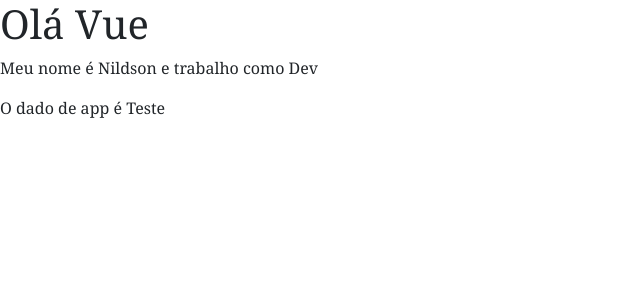
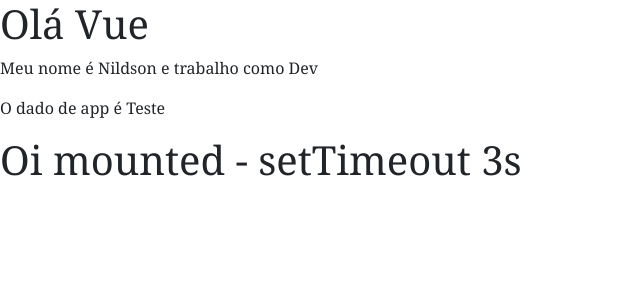
Before and after one commit to nildsondecastro/vue-proj-estudo, a Vue app: page / in a window 1280 px wide. Shown: the top 300 px of the page, without its empty margins (0-640 px from the left). Built offline with nearby package versions, Linux system fonts and the light colour scheme.

Commit message:
2 leia o readme

```diff
--- a/src/App.vue
+++ b/src/App.vue
@@ -1,16 +1,19 @@
 <template>
   <PrimeiroComponente />
   <p>O dado de app é {{ testando }}</p>
+  <life-cycle />
 </template>
 
 <script>
 
 import PrimeiroComponente from './components/PrimeiroComponente.vue'
+import LifeCycle from './components/LifeCycle.vue'
 
 export default {
   name: 'App',
   components: {
-    PrimeiroComponente
+    PrimeiroComponente,
+    LifeCycle
   },
   data () {
     return {
--- /dev/null
+++ b/src/components/LifeCycle.vue
@@ -0,0 +1,26 @@
+<template>
+  <h1>
+    Oi {{ nome }}
+  </h1>
+</template>
+
+<script>
+export default {
+  name: 'LifeCycle',
+  data () {
+    return {
+      nome: 'Ainda não sei'
+    }
+  },
+  created () {
+    setTimeout(() => {
+      this.nome = 'created - setTimeout 1s'
+    }, 1000)
+  },
+  mounted () {
+    setTimeout(() => {
+      this.nome = 'mounted - setTimeout 3s'
+    }, 3000)
+  }
+}
+</script>
```
Also changed, not shown: 1 other file (tests, documents, lock files or other folders).
